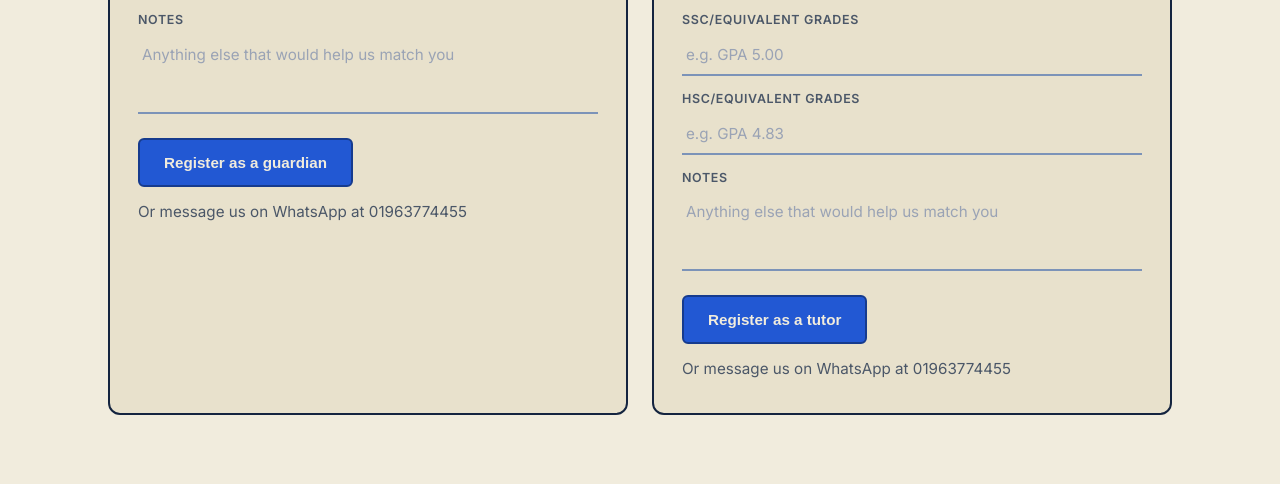
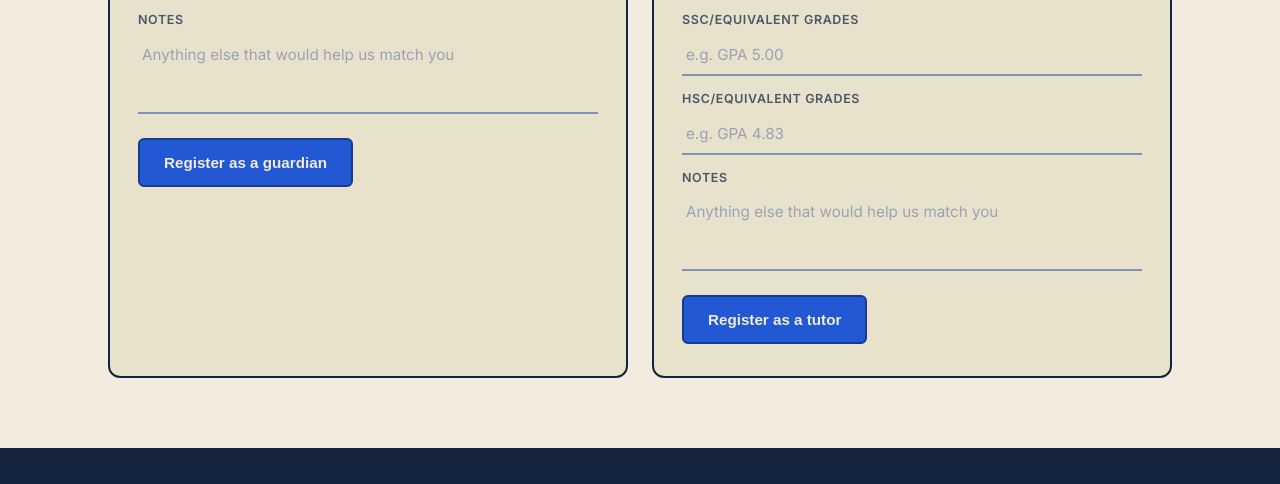
Before and after one commit to ibrahimonjur/freelink-tuition-site, a plain HTML site: page index.html in a window 1280 px wide. Shown: the part 3252-3736 px from the top of the page. Drawn offline with Linux system fonts and the light colour scheme.

Commit message:
Remove WhatsApp fallback lines from registration forms

```diff
--- a/index.html
+++ b/index.html
@@ -462,7 +462,6 @@
           <div class="field"><label for="g-notes">Notes</label><textarea id="g-notes" name="Notes" rows="3" placeholder="Anything else that would help us match you"></textarea></div>
           <button class="btn btn-primary" type="submit">Register as a guardian</button>
         </form>
-        <p class="form-note">Or message us on WhatsApp at 01963774455</p>
       </div>
       <div class="join-card reveal">
         <div class="tab-label">For tutors</div>
@@ -485,7 +484,6 @@
           <div class="field"><label for="t-notes">Notes</label><textarea id="t-notes" name="Notes" rows="3" placeholder="Anything else that would help us match you"></textarea></div>
           <button class="btn btn-primary" type="submit">Register as a tutor</button>
         </form>
-        <p class="form-note">Or message us on WhatsApp at 01963774455</p>
       </div>
     </div>
   </div>
```
